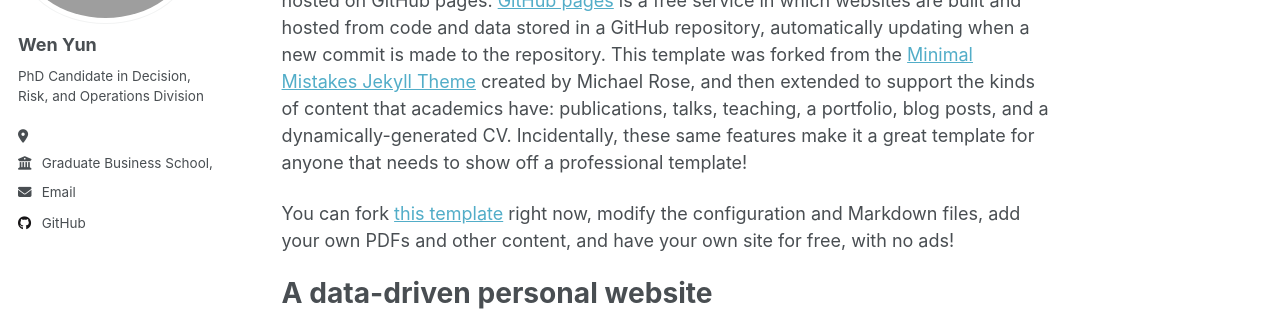
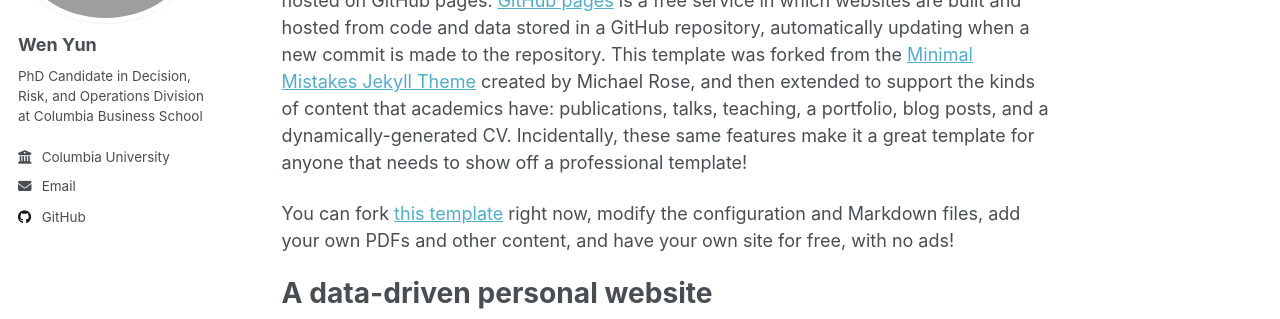
Before and after one commit to wenyun0/wenyun0.github.io, a Jekyll site: the page built from _pages/about.md, in a window 1280 px wide. Shown: the part 209-528 px from the top of the page. Built offline with Jekyll 4.4.1, drawn with Linux system fonts in a browser that asks for light colours; a script that is not in the unit is left out.

Commit message:
Update _config.yml

```diff
--- a/_config.yml
+++ b/_config.yml
@@ -26,9 +26,9 @@ author:
   avatar           : "wy.jpg"
   name             : "Wen Yun"
   pronouns         : # example: "she/her"
-  bio              : "PhD Candidate in Decision, Risk, and Operations Division"
-  location         : ""
-  employer         : "Graduate Business School, Columbia University"
+  bio              : "PhD Candidate in Decision, Risk, and Operations Division at Columbia Business School"
+  #  location         : ""
+  employer         : "Columbia University"
   uri              : # URL
   email            : "wen.yun@gsb.columbia.edu"
 
```
